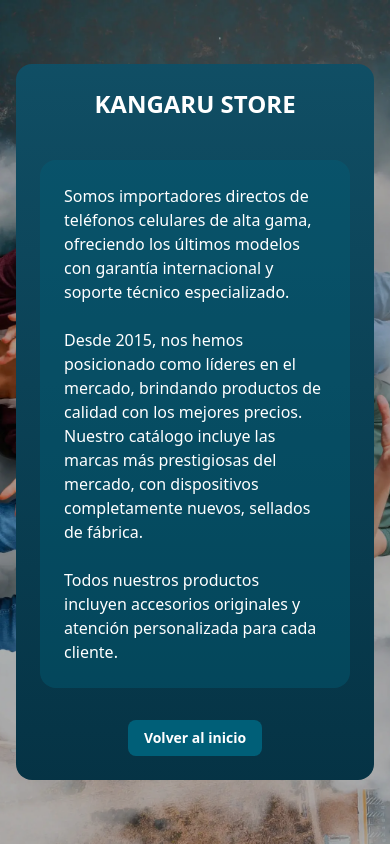
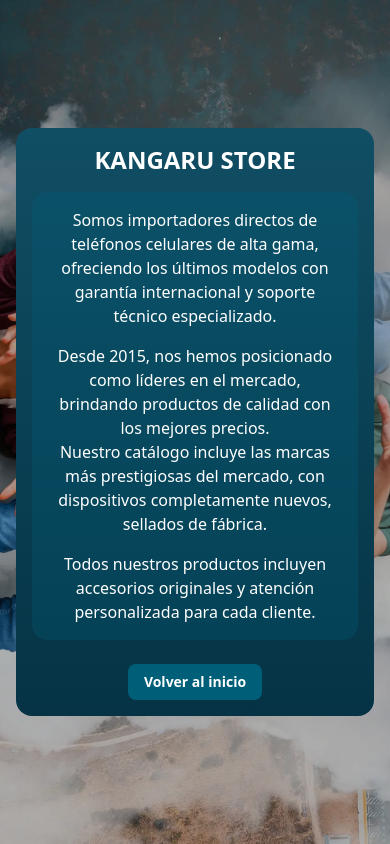
Before and after one commit to Santiroquai/Kangaru, a Vue app: page /nosotros in a window 390 px wide. Built offline with nearby package versions, Linux system fonts and the light colour scheme.

Commit message:
nosotros cambios

```diff
--- a/src/pages/Nosotros.vue
+++ b/src/pages/Nosotros.vue
@@ -1,5 +1,4 @@
 <script setup>
-import K from "@/assets/K.svg"
 import HeroKeyBackground from "@/assets/hero-key-background.webp"
 
 // Prop para decirle al layout que use el modo simple
@@ -18,16 +17,16 @@ const simpleLayout = true
 
       <!-- Contenido principal -->
       <div class="relative z-10 h-full flex flex-col items-center justify-center px-4 sm:px-8">
-        <div class="max-w-6xl w-full space-y-8 bg-gradient-to-b from-cyan-900 to-cyan-950 p-6 sm:p-12 rounded-2xl">
-          <h1 class="text-2xl sm:text-5xl md:text-6xl font-bold mb-10 md:mb-16 text-white text-center">
+        <div class="max-w-6xl w-full space-y-6 bg-gradient-to-b from-cyan-900 to-cyan-950 p-4 sm:p-12 rounded-2xl">
+          <h1 class="text-2xl sm:text-5xl md:text-6xl font-bold mb-4 md:mb-16 text-white text-center">
             KANGARU STORE
           </h1>
 
-          <div class="relative max-w-6xl w-full space-y-8 bg-cyan-800/40 p-6 sm:p-10 rounded-2xl">
+          <div class="relative max-w-6xl w-full space-y-8 bg-cyan-800/30 p-4 sm:p-10 rounded-2xl">
             <!-- Contenedor de dos columnas -->
-            <div class="relative grid grid-cols-1 md:grid-cols-2 text-white text-md md:text-lg md:leading-10">
+            <div class="relative grid grid-cols-1 md:grid-cols-2 text-center text-white text-md md:text-lg md:leading-10">
               <!-- Columna izquierda -->
-              <div class="space-y-6 md:px-11">
+              <div class="space-y-4 md:px-11">
                 <p>
                   Somos importadores directos de teléfonos celulares de alta gama, ofreciendo los últimos modelos
                   con garantía internacional y soporte técnico especializado.
@@ -39,7 +38,7 @@ const simpleLayout = true
               </div>
 
               <!-- Columna derecha -->
-              <div class="space-y-6 md:ps-11">
+              <div class="space-y-4 md:ps-11">
                 <p>
                   Nuestro catálogo incluye las marcas más prestigiosas del mercado, con dispositivos
                   completamente nuevos, sellados de fábrica.
```
